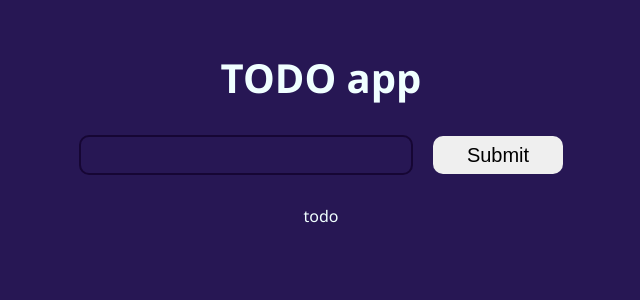
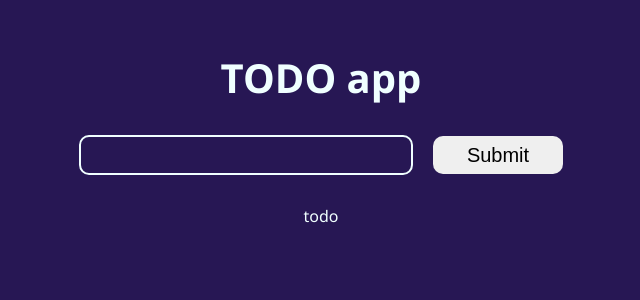
Before and after one commit to tayahanchar/react-todo, a React (Create React App) app: page / in a window 1280 px wide. Shown: the top 300 px of the page, without its empty margins (319-959 px from the left). Built offline with nearby package versions, Linux system fonts and the light colour scheme.

Commit message:
feat: add submit todo and store todos functionality

```diff
--- a/src/App.js
+++ b/src/App.js
@@ -1,13 +1,22 @@
+import { useState } from "react";
 import "./App.css";
 import Form from "./components/Form";
 import List from "./components/List";
 
 function App() {
+  const [todoList, setTodoList] = useState([]);
+
+  function addTodo(todo) {
+    setTodoList((prev) => {
+      return [...prev, todo];
+    });
+  }
+
   return (
     <div className="App">
       <h1>TODO app</h1>
-      <Form />
-      <List />
+      <Form addTodo={addTodo} />
+      <List todoList={todoList} />
     </div>
   );
 }
--- a/src/components/Form.jsx
+++ b/src/components/Form.jsx
@@ -1,9 +1,23 @@
+import { useState } from 'react';
 import styles from './Form.module.css';
 
-function Form() {
+function Form({addTodo}) {
+
+  const [todo, setTodo] = useState('');
+
+  function changeTodo(event) {
+    setTodo(event.target.value);
+  }
+
+  function submitTodo(event) {
+    event.preventDefault();
+    addTodo({title: todo, isCompleted: false});
+    setTodo('');
+  }
+
   return(
-    <form className={styles.form}>
-      <input className={styles.form__input} type="text" />
+    <form onSubmit={(event) => submitTodo(event)} className={styles.form}>
+      <input onChange={changeTodo} value={todo} className={styles.form__input} type="text" />
       <button className={styles.form__button} type="submit">Submit</button>
     </form>
   )
--- a/src/components/Form.module.css
+++ b/src/components/Form.module.css
@@ -7,7 +7,7 @@
 .form__input {
   height: 36px;
   width: 300px;
-  border: 2px solid rgb(22, 6, 52);
+  border: 2px solid azure;
   border-radius: 10px;
   background-color: transparent;
   padding: 0px 15px;
```
